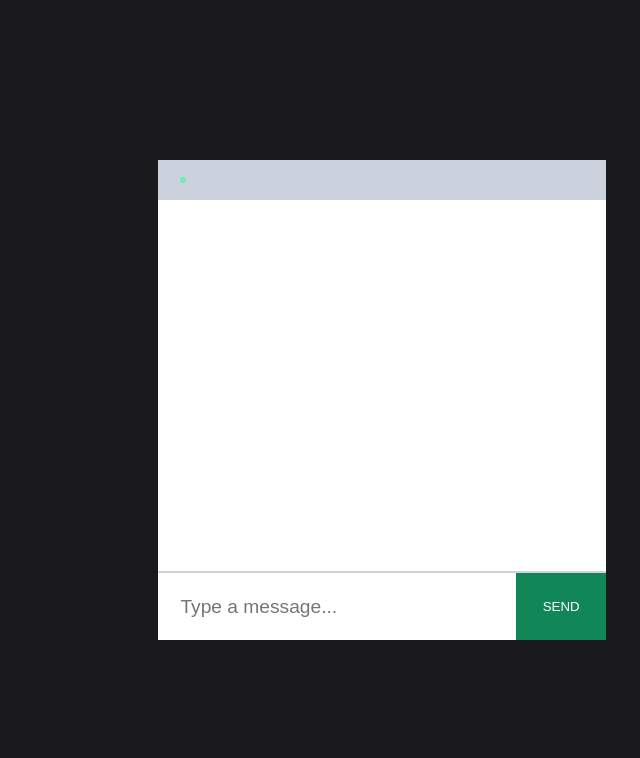
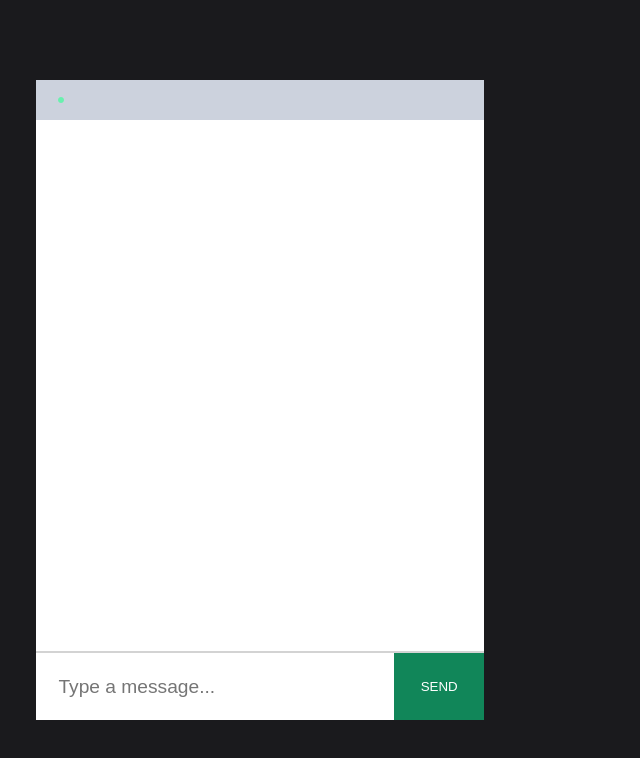
Before and after one commit to Soumalya1857/TakaTalk, a React (Create React App) app in the folder client/: page /chat in a window 1280 px wide. Shown: the top 758 px of the page, without its empty margins (208-848 px from the left). Built offline with nearby package versions, Linux system fonts and the light colour scheme.

Commit message:
changes in chat.css

```diff
--- a/client/src/components/Chat/Chat.css
+++ b/client/src/components/Chat/Chat.css
@@ -1,6 +1,6 @@
 .outerContainer {
   display: flex;
-  justify-content: center;
+  justify-content: space-evenly;
   align-items: center;
   height: 100vh;
   background-color: #1A1A1D;
@@ -12,7 +12,7 @@
   justify-content: space-between;
   background: #FFFFFF;
   border-radius: 8px;
-  height: 60%;
+  height: 80%;
   width: 35%;
 }
 
```
